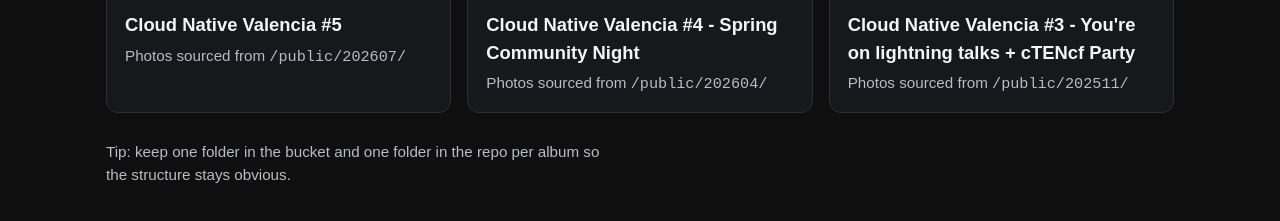
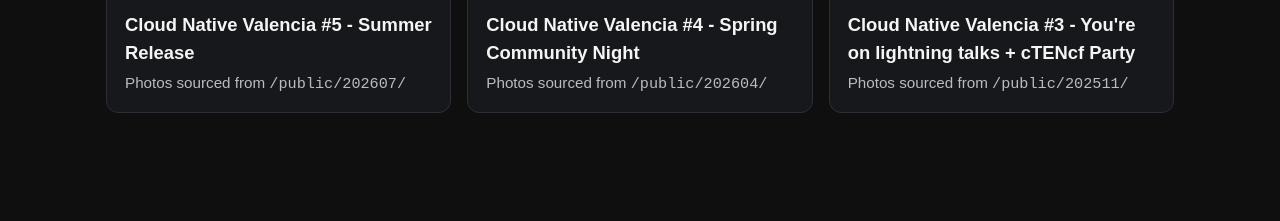
Before and after one commit to CloudNativeValencia/photos, a plain HTML site: page index.html in a window 1280 px wide. Shown: the part 441-662 px from the top of the page. Drawn offline with Linux system fonts and the light colour scheme.

Commit message:
feat(index): rename album title and remove structure tip note

```diff
--- a/index.html
+++ b/index.html
@@ -130,7 +130,7 @@
       <a class="album-card" href="./202607/">
         <img class="album-thumb" src="https://cloudnativevalencia-photos-prod.es-mad-1.linodeobjects.com/public/202607/thumbs/1.jpg" alt="Preview of Cloud Native Valencia #5" loading="lazy" decoding="async">
         <div class="album-body">
-          <h2 class="album-title">Cloud Native Valencia #5</h2>
+          <h2 class="album-title">Cloud Native Valencia #5 - Summer Release</h2>
           <p class="album-meta">Photos sourced from <code>/public/202607/</code></p>
         </div>
       </a>
@@ -152,9 +152,6 @@
       </a>
     </section>
 
-    <p class="note">
-      Tip: keep one folder in the bucket and one folder in the repo per album so the structure stays obvious.
-    </p>
   </main>
 </body>
 </html>
```
